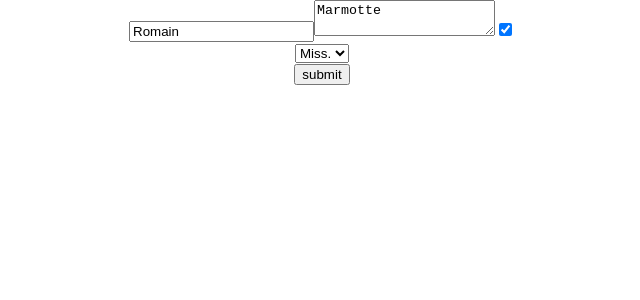
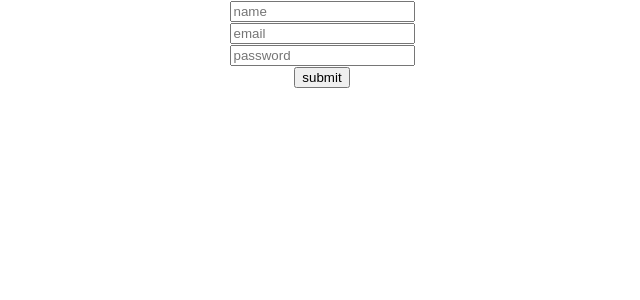
Before and after one commit to TestardR/ReactJS-PracticalTutorial, a React (Create React App) app: page / in a window 1280 px wide. Shown: the top 300 px of the page, without its empty margins (318-958 px from the left). Built offline with nearby package versions, Linux system fonts and the light colour scheme.

Commit message:
form validation

```diff
--- a/src/App.js
+++ b/src/App.js
@@ -1,12 +1,7 @@
 import React, { Component } from 'react';
 
-import Body, { Body2 } from './components/Body';
-
 import './App.css';
-import Header from './components/Header';
-import Counter from './components/Counter';
-import ImageSlider from './components/ImageSlider';
-import MyForm from './components/MyForm';
+import ValdidationForm from './components/ValdidationForm';
 
 class App extends Component {
   state = {
@@ -17,23 +12,9 @@
     return a + b;
   }
   render() {
-    // use if statement is you want to totally change the screen
-    // if (!this.state.visible) {
-    //   return <div>display nothing</div>;
-    // }
-
-    // const buttonText = this.state.visible ? 'hide' : 'show';
-    // const slider = this.state.visible ? (
-    //   <ImageSlider />
-    // ) : (
-    //   <div>
-    //     <Counter initialCount={15} />
-    //   </div>
-    // );
-
     return (
       <div className="App">
-        <MyForm />
+        <ValdidationForm />
       </div>
     );
   }
--- /dev/null
+++ b/src/components/ValdidationForm.js
@@ -0,0 +1,100 @@
+import React from 'react';
+
+const initialState = {
+  name: '',
+  email: '',
+  password: '',
+  nameError: '',
+  emailError: '',
+  passwordError: ''
+};
+
+export default class ValiationForm extends React.Component {
+  state = initialState;
+
+  handleChange = event => {
+    const isCheckbox = event.target.type === 'checkbox';
+    this.setState({
+      [event.target.name]: isCheckbox
+        ? event.target.checked
+        : event.target.value
+    });
+  };
+
+  validate = () => {
+    let nameError = '';
+    let emailError = '';
+    let passwordError = '';
+
+    if (!this.state.name) {
+      nameError = 'name cannot be blank';
+    }
+
+    if (!this.state.email.includes('@')) {
+      emailError = 'invalid email';
+    }
+
+    if (!this.state.password) {
+      passwordError = 'password cannot be blank';
+    }
+
+    if (emailError || nameError || passwordError) {
+      this.setState({ emailError, nameError, passwordError });
+      return false;
+    }
+
+    return true;
+  };
+
+  handleSubmit = event => {
+    event.preventDefault();
+    const isValid = this.validate();
+    if (isValid) {
+      console.log(this.state);
+      // clear form
+      this.setState(initialState);
+    }
+  };
+
+  render() {
+    return (
+      <form onSubmit={this.handleSubmit}>
+        <div>
+          <input
+            name="name"
+            placeholder="name"
+            value={this.state.name}
+            onChange={this.handleChange}
+          />
+          <div style={{ fontSize: 12, color: 'red' }}>
+            {this.state.nameError}
+          </div>
+        </div>
+        <div>
+          <input
+            name="email"
+            placeholder="email"
+            value={this.state.email}
+            onChange={this.handleChange}
+          />
+          <div style={{ fontSize: 12, color: 'red' }}>
+            {this.state.emailError}
+          </div>
+        </div>
+        <div>
+          <input
+            type="password"
+            name="password"
+            placeholder="password"
+            value={this.state.password}
+            onChange={this.handleChange}
+          />
+          <div style={{ fontSize: 12, color: 'red' }}>
+            {this.state.passwordError}
+          </div>
+        </div>
+        <button type="submit">submit</button>
+      </form>
+    );
+  }
+}
```
